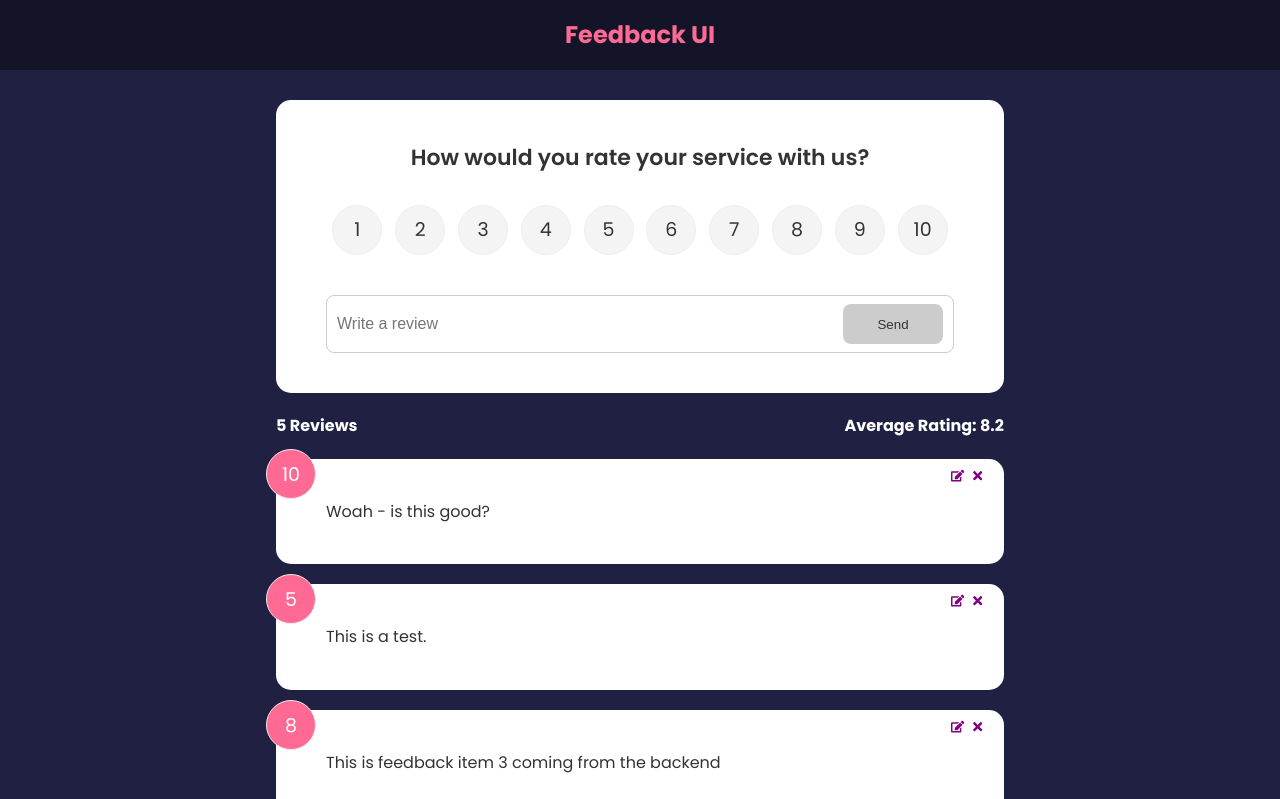
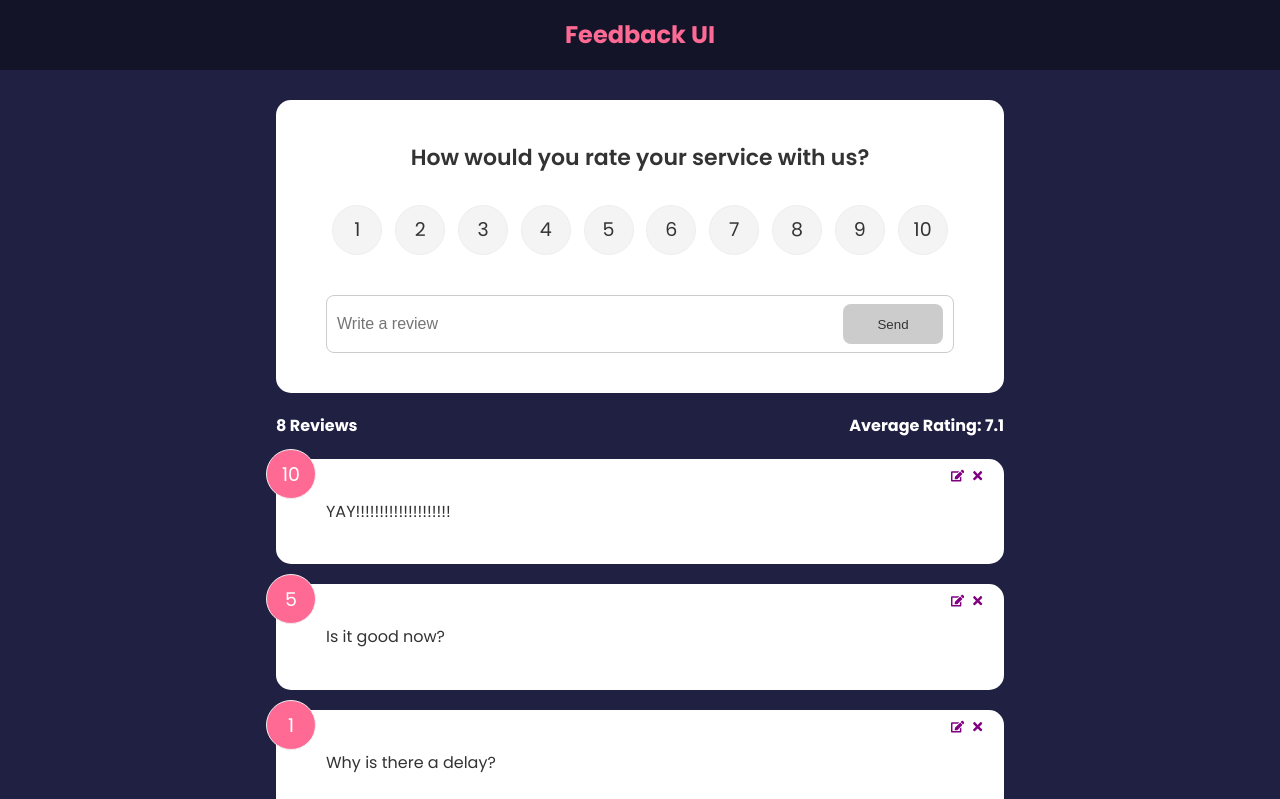
Before and after one commit to acipo1096/react_front_to_back, a React (Create React App) app: page / in a window 1280 px wide. Shown: the top 799 px of the page. Built offline with nearby package versions, Linux system fonts and the light colour scheme; data requests are answered from the project's data file.

Commit message:
fixed mistake with adding feedback

```diff
--- a/db.json
+++ b/db.json
@@ -24,6 +24,21 @@
       "text": "Woah - is this good?",
       "rating": 10,
       "id": 5
+    },
+    {
+      "text": "Why is there a delay?",
+      "rating": 1,
+      "id": 6
+    },
+    {
+      "text": "Is it good now?",
+      "rating": 5,
+      "id": 7
+    },
+    {
+      "text": "YAY!!!!!!!!!!!!!!!!!!!!",
+      "rating": 10,
+      "id": 8
     }
   ]
 }
--- a/src/context/FeedbackContext.js
+++ b/src/context/FeedbackContext.js
@@ -35,7 +35,7 @@ export const FeedbackProvider = ({children}) => {
             body: JSON.stringify(newFeedback)
         })
 
-        const data = await response.json
+        const data = await response.json()
 
         setFeedback([data,...feedback])
     }
```
Also changed, not shown: src/components/FeedbackList.jsx (+0 -11 lines).
